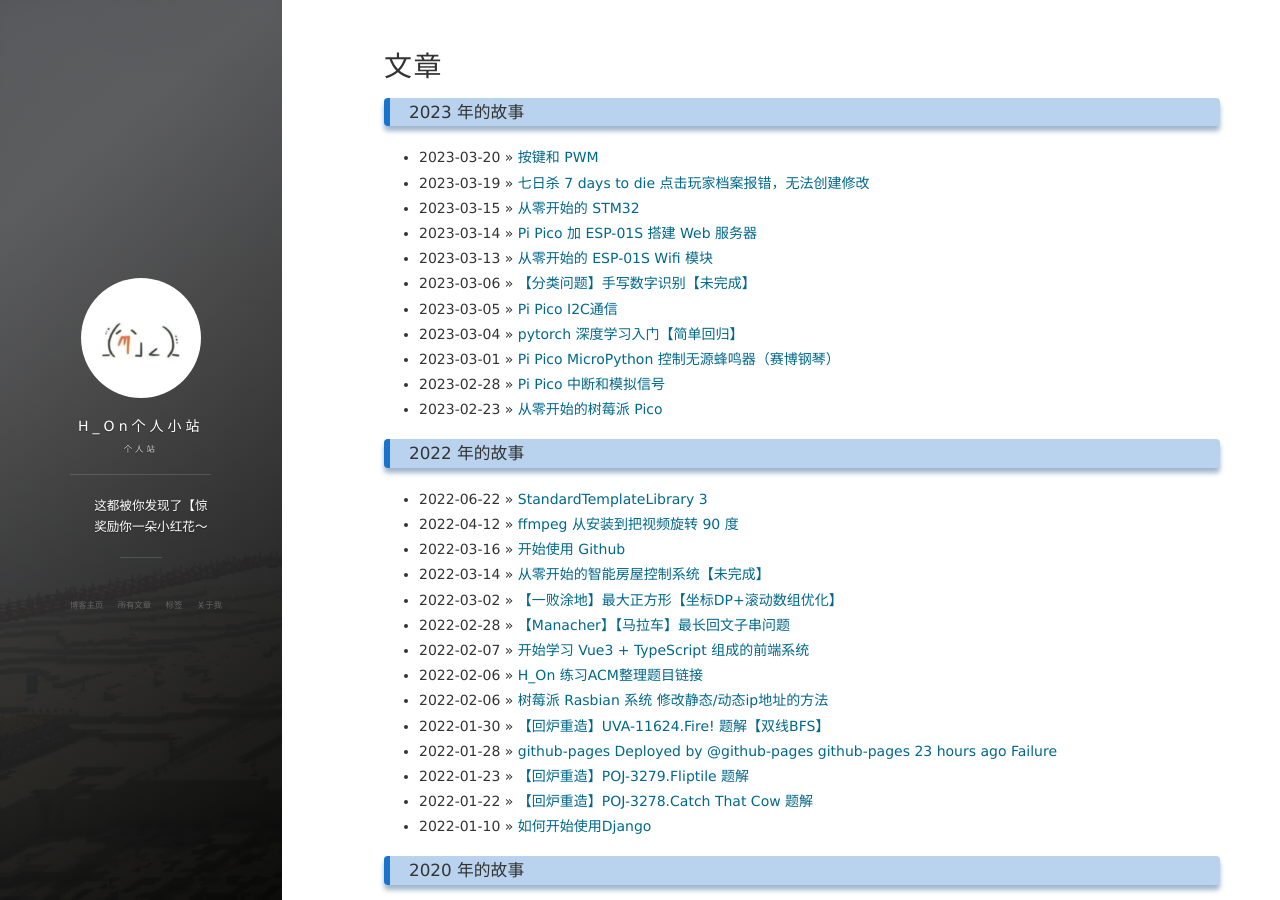
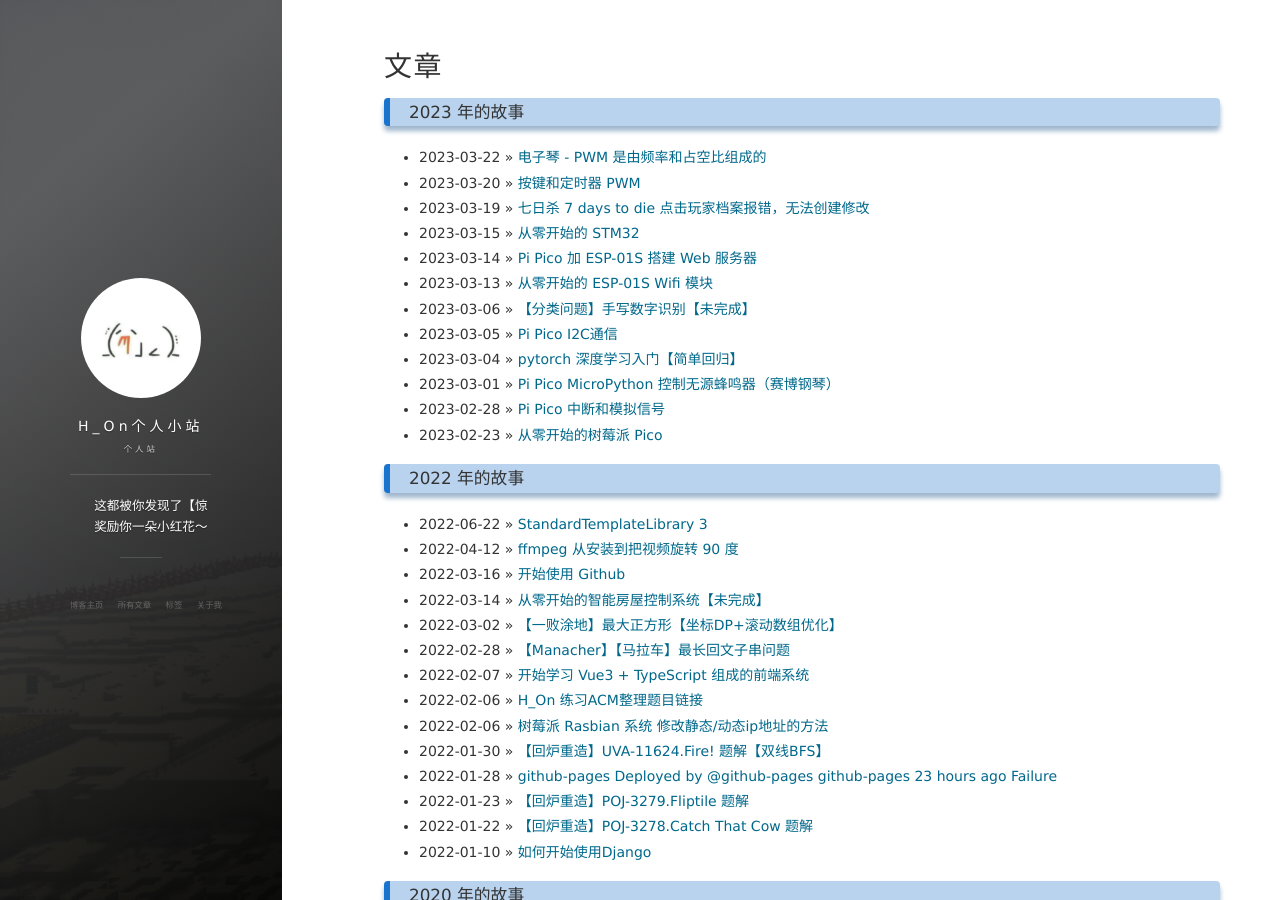
Before and after one commit to Hybrogen/Hybrogen.github.io, a Jekyll site: the page built from archive.html, in a window 1280 px wide and 900 px high. Built offline with Jekyll 4.4.1, drawn with Linux system fonts in a browser that asks for light colours; nearby versions of some CDN libraries; comment, search, counter and statistics services are not loaded; some of the changed lines change nothing that is shown.

Commit message:
STM32 电子琴

````diff
--- a/_posts/2023-03-20-stm3202.md
+++ b/_posts/2023-03-20-stm3202.md
@@ -1,6 +1,6 @@
 ---
 layout: post
-title: 按键和 PWM
+title: 按键和定时器 PWM
 date: 2023-03-20
 author: H_On
 description: 记录重新捡起物联网技术的开始
--- /dev/null
+++ b/_posts/2023-03-22-stm3203.md
@@ -0,0 +1,221 @@
+---
+layout: post
+title: 电子琴 - PWM 是由频率和占空比组成的
+date: 2023-03-22
+author: H_On
+description: 记录重新捡起物联网技术的开始
+tag: STM32
+---
+
+### 目录
+- [目录](#目录)
+- [前言](#前言)
+- [频率](#频率)
+- [实现代码](#实现代码)
+- [定义代码](#定义代码)
+	- [音阶](#音阶)
+	- [示例音乐](#示例音乐)
+
+### 前言
+其实上一章就想制作电子琴的，但是上一章用到的定时器实现的 PWM 输出只能控制电压，也就是说，它只能控制 “占空比”。
+
+**占空比** 指的是一个周期内有效电平的比率，比如一个 LED 正极接 VCC，负极接 GPIO 引脚，那么就是输出低电平时 LED 会发光。这时如果持续输出低电平，也就是说一个周期的 100% 都是 “有效电平”。如果一个周期内 50% 是低电平，50% 是高电平，那么亮度就会是最亮的一半。LED 灯就是这样不断闪烁着发光的。由于频率太高人类肉眼几乎看不到闪烁，又因为每个周期的发光时长不同，因此宏观上会有明暗差异。
+
+经过不断的摸索和练习，最终掌握了直接手动控制引脚输出高低电平的次数和时间间隔来实现对输出电信号的频率和占空比的调整。
+
+### 频率
+当我们想要发出某个 **频率** 的声音时，只需要记住一点，频率其实就是 **1s 内的周期个数**。例如中音 DO 的频率是 523，也就是说想要发出 DO 的音，只需要让蜂鸣器在 1s 内响 523 次就可以了。1s 内响的次数越多，宏观上频率越高，音调越高。
+
+所以我们需要做的就是：`计算周期时长：1s = 1Mus，1Mus/频率 = 一个周期的时长`，然后将占空比设为 50% 即可。假设我们想让中音 DO 响上 1s，只需这样：
+```c
+uint32_t waitt;
+uint16_t frq = 523;
+uint16_t e;
+// 占空比：一个周期里有多少是 “有效的”
+// 这里 1s = 1Mus，半个周期就是 500Kus，除以频率就是半个周期的时长
+waitt = 500000/((uint32_t)frq);
+// 频率：1s 内的周期个数
+for (e = 0; e < (uint16_t)(frq); e++) {
+	GPIO_ResetBits(GPIOA, GPIO_Pin_6);
+	delay_us(waitt);
+	GPIO_SetBits(GPIOA, GPIO_Pin_6);
+	delay_us(waitt);
+}
+```
+
+如果想响上 0.25s，就减少 for 循环的次数，即周期个数
+```c
+// 右移 2 位相当于除以 4
+for (e = 0; e < (uint16_t)((frq)>>2); e++) {...}
+```
+
+### 实现代码
+**初始化输出引脚**
+```c
+// 设置一个普通的推挽输出引脚即可
+void beep_init(void) {
+	GPIO_InitTypeDef GPIO_InitStructure;
+
+	RCC_APB2PeriphClockCmd(RCC_APB2Periph_GPIOA, ENABLE);
+
+	GPIO_InitStructure.GPIO_Pin = GPIO_Pin_6;
+	GPIO_InitStructure.GPIO_Mode = GPIO_Mode_Out_PP;
+	GPIO_InitStructure.GPIO_Speed = GPIO_Speed_50MHz;
+	GPIO_Init(GPIOA, &GPIO_InitStructure);
+	GPIO_SetBits(GPIOA, GPIO_Pin_6);
+}
+```
+
+**定义音阶**
+
+由于太长了，这部分放到文章最后展示 -> [音阶定义](#音阶)
+
+**编写歌曲**
+
+请看 [这里](#示例音乐)。由于我使用数组存储，指针访问，因此需要设置一个与众不同的数据来标志结束，这里我使用的是 5000。关于这部分的判断可以在下面的代码中看到。
+
+**演奏歌曲**
+```c
+// 传入数组名，实际上就是数组的 “首地址”
+// 取值然后指针后移，直到当前值为结束标志的 5000，即停止演奏
+void play_song(uint16_t* pscs) {
+	while (*pscs != 5000) {
+		play_one_key(*pscs);
+		pscs++;
+	}
+}
+```
+
+**演奏单音**
+```c
+// 传入频率
+// 由于我使用的是低电平触发的蜂鸣器，因此前半个周期作为有效周期，且拉低电平，不过宏观上有效的部分在前还是在后应该差别不大
+void play_one_key(uint16_t frq) {
+	uint32_t waitt;
+	uint16_t e;
+	if (frq) {
+		waitt = 500000/((uint32_t)frq);
+		for (e = 0; e < (uint16_t)((frq)>>2); e++) {
+			GPIO_ResetBits(GPIOA, GPIO_Pin_6);
+			delay_us(waitt);
+			GPIO_SetBits(GPIOA, GPIO_Pin_6);
+			delay_us(waitt);
+		}
+	} else delay_ms(1000);
+}
+```
+
+**主函数**
+```c
+// 这里 play_song 直接传入上面设定的音乐数组的变量名即可
+int main(void) {
+	delay_init();
+	led_init();
+	beep_init();
+	while (1) {
+		play_song(Tones);
+		// 这里设置了每演奏一次后休息 1s
+		delay_ms(1000);
+	}
+}
+```
+
+### 定义代码
+#### 音阶
+```c
+// 低一
+#define D1_DO 262
+#define D1_RE 294
+#define D1_MI 330
+#define D1_FA 349
+#define D1_SOL 392
+#define D1_LA 440
+#define D1_XI 494
+#define D1_SDO 277
+#define D1_SRE 311
+#define D1_SFA 370
+#define D1_SSOL 415
+#define D1_SLA 464
+#define D1_DRE 277
+#define D1_DMI 311
+#define D1_DSOL 370
+#define D1_DLA 415
+#define D1_DXI 464
+// 中音
+#define DO 523
+#define RE 587
+#define MI 659
+#define FA 698
+#define SOL 784
+#define LA 880
+#define XI 988
+#define SDO 554
+#define SRE 622
+#define SFA 740
+#define SSOL 831
+#define SLA 932
+#define DRE 554
+#define DMI 622
+#define DSOL 740
+#define DLA 831
+#define DXI 932
+// 高一
+#define S1_DO 1046
+#define S1_RE 1175
+#define S1_MI 1318
+#define S1_FA 1397
+#define S1_SOL 1568
+#define S1_LA 1760
+#define S1_XI 1976
+#define S1_SDO 1109
+#define S1_SRE 1245
+#define S1_SFA 1480
+#define S1_SSOL 1661
+#define S1_SLA 1865
+#define S1_DRE 1109
+#define S1_DMI 1245
+#define S1_DSOL 1480
+#define S1_DLA 1661
+#define S1_DXI 1865
+```
+
+#### 示例音乐
+```c
+// 音阶测试
+uint16_t Tones[] = {
+	DO, RE, MI, FA, SOL, LA, XI, S1_DO,
+	5000
+};
+// 两只老虎
+uint16_t TwoTigers[] = {
+	DO, DO, RE, RE, MI, MI, DO, DO,
+	DO, DO, RE, RE, MI, MI, DO, DO,
+	MI, MI, FA, FA, SOL, SOL, 0, 0,
+	MI, MI, FA, FA, SOL, SOL, 0, 0,
+	SOL, LA, SOL, FA, MI, MI, DO, DO,
+	SOL, LA, SOL, FA, MI, MI, DO, DO,
+	RE, RE, D1_SOL, D1_SOL, DO, DO, 0, 0,
+	RE, RE, D1_SOL, D1_SOL, DO, DO, 0, 0,
+	5000
+};
+// 送别
+uint16_t Leave[] = {
+	SOL, SOL, MI, SOL, S1_DO, S1_DO, S1_DO, S1_DO,
+	LA, LA, S1_DO, LA, SOL, SOL, SOL, SOL,
+	SOL, SOL, DO, RE, MI, MI, RE, DO,
+	RE, RE, RE, RE, RE, RE, 0, 0,
+	SOL, SOL, MI, SOL, S1_DO, S1_DO, S1_DO, XI,
+	LA, LA, S1_DO, S1_DO, SOL, SOL, 0, 0,
+	SOL, SOL, RE, MI, FA, FA, FA, D1_XI,
+	DO, DO, DO, DO, DO, DO, 0, 0,
+	LA, LA, S1_DO, S1_DO, S1_DO, S1_DO, S1_DO, 0,
+	XI, XI, LA, XI, S1_DO, S1_DO, S1_DO, 0,
+	LA, XI, S1_DO, LA, LA, SOL, MI, DO,
+	RE, RE, RE, RE, RE, RE, 0, 0,
+	SOL, SOL, MI, SOL, S1_DO, S1_DO, S1_DO, XI,
+	LA, LA, S1_DO, S1_DO, SOL, SOL, 0, 0,
+	SOL, SOL, RE, MI, FA, FA, FA, D1_XI,
+	DO, DO, DO, DO, DO, DO, 0, 0,
+	5000
+};
+```
````
